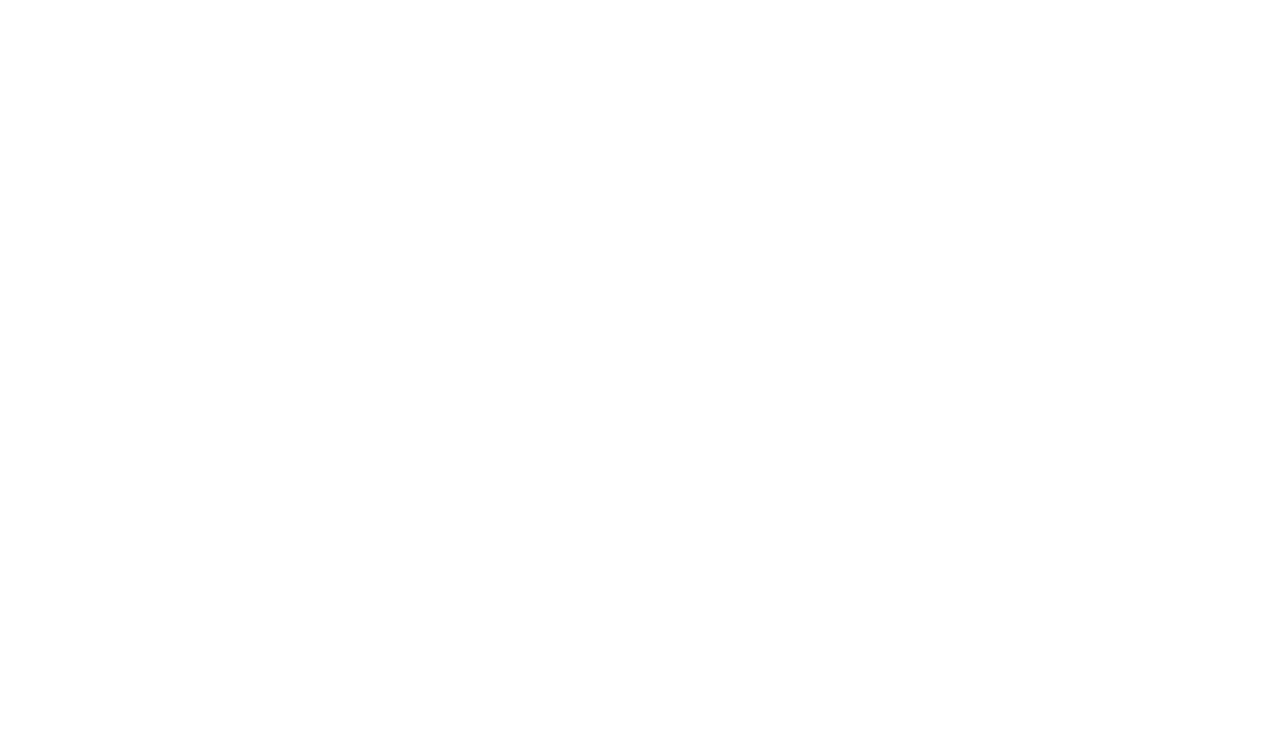
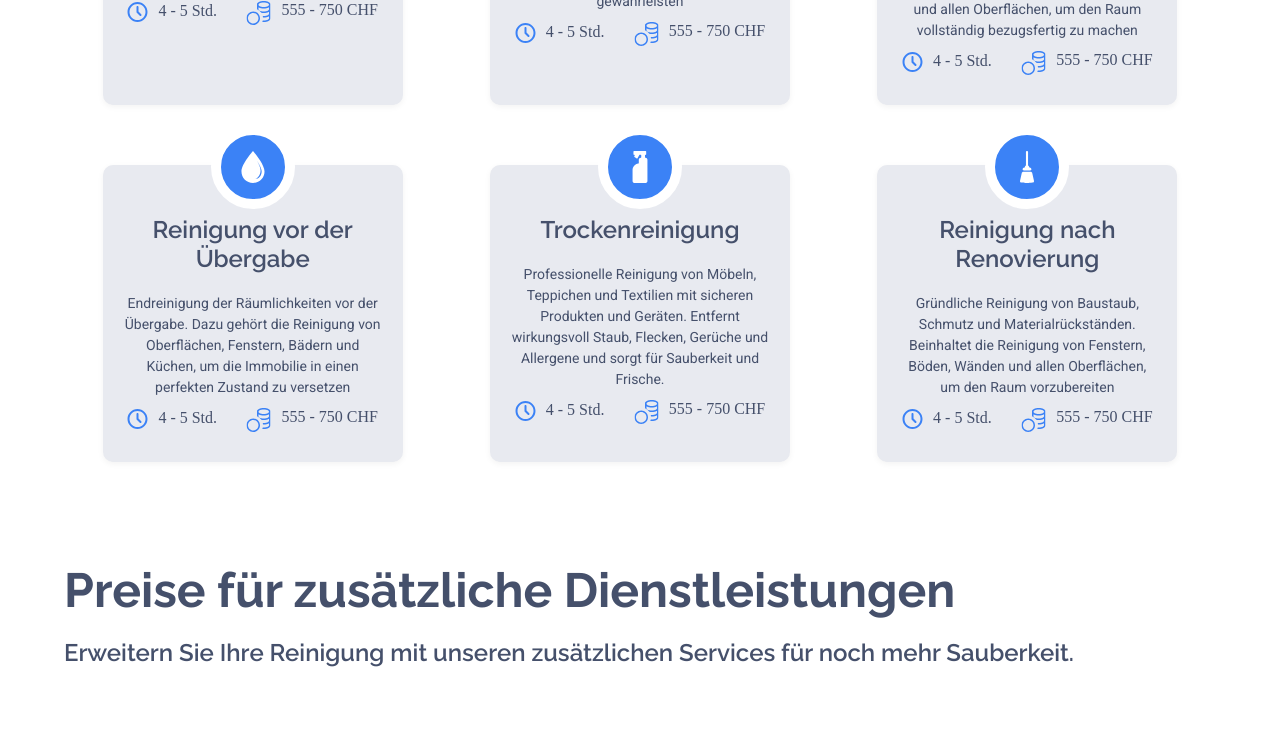
Before and after one commit to HegryLuis/Glanz-Pur, a React (Create React App) app: page / in a window 1280 px wide. Shown: the part 5460-6195 px from the top of the page. Before the commit the page ends 5353 px from the top, so only its background shows below. Built offline with nearby package versions, Linux system fonts and the light colour scheme; a web font is replaced by a local one.

Commit message:
Add service block

```diff
--- /dev/null
+++ b/src/components/serviceBlock/ServiceBlock.jsx
@@ -0,0 +1,40 @@
+import React from "react";
+import styles from "./ServiceBlock.module.css";
+import clock_logo from "./../../components/images/clock_logo.svg";
+import money_logo from "./../../components/images/money_logo.svg";
+
+// {
+//     logo: vacuum_logo_2,
+//     title: "Routinereinigung",
+//     description:
+//       "Unterhaltsreinigung der Räumlichkeiten, einschließlich Staubwischen, Reinigen der Böden, Sanitär- und Kücheneinrichtungen, um sie sauber und frisch zu halten",
+//     time: "4 - 5 Std.",
+//     price: "555 - 750 CHF",
+//   },
+
+const ServiceBlock = ({ info }) => {
+  return (
+    <div className={styles.box}>
+      <div className={styles.box_logo}>
+        <img alt="icon" src={info.logo} />
+      </div>
+      <h4 className={styles.title}>{info.title}</h4>
+      <p className={styles.text}>
+        <span>{info.description}</span>
+      </p>
+
+      <div className={styles.box_priceAndTime}>
+        <div>
+          <img alt="time" src={clock_logo} />
+          <p>{info.time}</p>
+        </div>
+        <div>
+          <img alt="price" src={money_logo} />
+          <p>{info.price}</p>
+        </div>
+      </div>
+    </div>
+  );
+};
+
+export default ServiceBlock;
--- /dev/null
+++ b/src/components/serviceBlock/ServiceBlock.module.css
@@ -0,0 +1,72 @@
+.box {
+  position: relative;
+  border-radius: 10px;
+  padding: 30px 20px;
+  text-align: center;
+  max-width: 400px;
+  margin: 0 auto;
+  background: #e8eaf0;
+  box-shadow: 0 2px 6px rgba(0, 0, 0, 0.05);
+  overflow: visible;
+  color: #45506b;
+}
+
+.box_logo {
+  position: absolute;
+  top: -40px;
+  left: 50%;
+  transform: translate(-50%);
+  background: #3b82f6;
+  border-radius: 50%;
+  padding: 20px;
+  display: flex;
+  justify-content: center;
+  align-items: center;
+  width: 84px;
+  height: 84px;
+  border: 10px solid #fff;
+  z-index: 2;
+}
+
+.box_logo img {
+  width: 32px;
+  height: 32px;
+  filter: brightness(0) invert(1);
+}
+
+.title {
+  font-size: 24px;
+  margin: 40px 0 15px 0;
+}
+
+.text {
+  font-size: 14px;
+  line-height: 1.6;
+}
+
+.box_priceAndTime {
+  margin-top: 10px;
+  display: flex;
+  justify-content: space-around;
+  gap: 20px;
+  align-items: center;
+}
+
+.box_priceAndTime div {
+  display: flex;
+  gap: 10px;
+}
+
+@media (max-width: 1440px) {
+  .box {
+    max-width: 300px;
+  }
+
+  .title {
+    margin: 20px 0;
+  }
+
+  .text {
+    line-height: 1.5;
+  }
+}
--- a/src/pages/reinigung/ReinigungPage.css
+++ b/src/pages/reinigung/ReinigungPage.css
@@ -67,6 +67,27 @@
   margin-bottom: 30px;
 }
 
+.services-title h2 {
+  margin-bottom: 20px;
+}
+
+.services-content {
+  display: grid;
+  grid-template-columns: repeat(auto-fit, minmax(30%, 1fr));
+  gap: 60px 10px;
+  justify-content: center;
+}
+
+@media (max-width: 1024px) {
+  .services-content {
+    grid-template-columns: repeat(2, 40%);
+  }
+}
+
+.services-title {
+  margin: 100px 0;
+}
+
 @media (max-width: 768px) {
   .header {
     flex-direction: column;
@@ -109,6 +130,18 @@
   .content-title {
     text-align: center;
   }
+
+  .services-title {
+    text-align: center;
+  }
+
+  .services-title h4 {
+    font-size: 14px;
+  }
+
+  .services-content {
+    grid-template-columns: repeat(1, 90%);
+  }
 }
 
 @media (max-width: 425px) {
--- a/src/pages/reinigung/ReinigungPage.jsx
+++ b/src/pages/reinigung/ReinigungPage.jsx
@@ -26,6 +26,7 @@
 import reinigung_7 from "./../../components/images/reinigung_7.svg";
 import LogoWrapper from "../../components/logoWrapper/LogoWrapper";
 import ReinigungBlock from "../../components/reinigungBlock/ReinigungBlock";
+import ServiceBlock from "../../components/serviceBlock/ServiceBlock";
 
 const cardsInfo = [
   {
@@ -293,6 +294,35 @@
               })}
             </div>
           </div>
+
+          <div className="services-wrap">
+            <div className="services-title blue-text">
+              <h2>Preise für Dienstleistungen</h2>
+              <h4>Transparente Preise für jede Dienstleistung</h4>
+            </div>
+
+            <div className="services-content">
+              {servicesInfo.map((service, index) => {
+                return <ServiceBlock key={index} info={service} />;
+              })}
+            </div>
+          </div>
+
+          <div className="services-wrap">
+            <div className="services-title blue-text">
+              <h2>Preise für zusätzliche Dienstleistungen</h2>
+              <h4>
+                Erweitern Sie Ihre Reinigung mit unseren zusätzlichen Services
+                für noch mehr Sauberkeit.
+              </h4>
+            </div>
+
+            <div className="services-content">
+              {additionalServicesInfo.map((service, index) => {
+                return <ServiceBlock key={index} info={service} />;
+              })}
+            </div>
+          </div>
         </div>
       </div>
     </>
```
